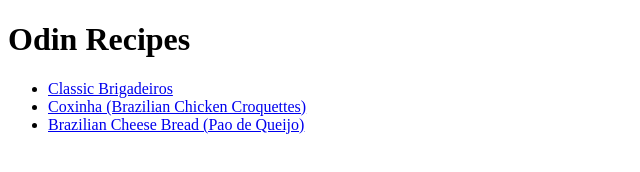
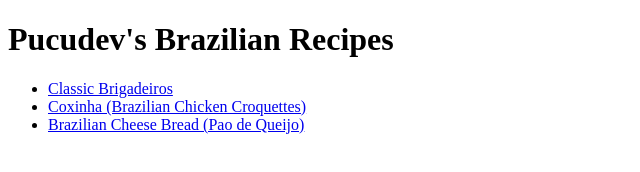
Before and after one commit to pucudev/odin-recipes, a plain HTML site: page index.html in a window 1280 px wide. Shown: the whole page, without its empty margins (0-640 px from the left). Drawn offline with Linux system fonts and the light colour scheme.

Commit message:
Change Project Main Title

```diff
--- a/index.html
+++ b/index.html
@@ -6,7 +6,7 @@
     <title>Document</title>
 </head>
 <body>
-    <h1>Odin Recipes
+    <h1>Pucudev's Brazilian Recipes
     </h1>
     <ul>
         <li>    <a href="recipes/brigadeiro.html">Classic Brigadeiros</a></li>
```
